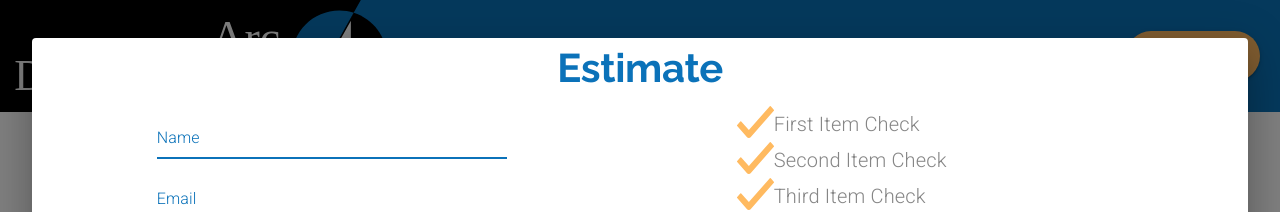
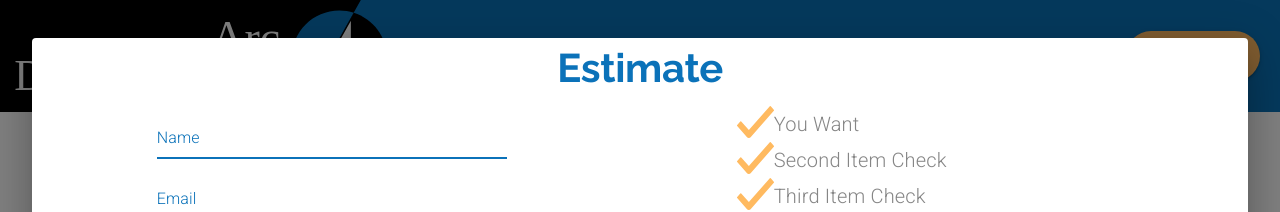
Before and after one commit to SepantaJoshani/Arc-Dev-Clone, a React (Create React App) app: page /estimate in a window 1280 px wide. Both pictures are taken after a click on the button "Get Estimate". Shown: the part 423-635 px from the top of the page. Built offline with nearby package versions, Linux system fonts and the light colour scheme.

Commit message:
displaying the dialogs first check dynamically and adding a logic for the english grammer of that :))

```diff
--- a/src/pages/Estimate.js
+++ b/src/pages/Estimate.js
@@ -175,6 +175,32 @@
     }
   };
 
+  const dialogFirstCheckStatement = `for ${
+    //if only web application is selected...
+    platforms.indexOf("Web Application") > -1 &&
+    platforms.length === 1
+      ? //then finish sentence here
+        "a Web Application."
+      : //otherwise, if web application and another platform is selected...
+      platforms.indexOf("Web Application") > -1 &&
+        platforms.length === 2
+      ? //then finish the sentence here
+        `a Web Application and an ${platforms[1]}.`
+      : //otherwise, if only one platform is selected which isn't web application...
+      platforms.length === 1
+      ? //then finish the sentence here
+        `an ${platforms[0]}`
+      : //otherwise, if other two options are selected...
+      platforms.length === 2
+      ? //then finish the sentence here
+        "an iOS Application and an Android Application."
+      : //otherwise if all three are selected...
+      platforms.length === 3
+      ? //then finish the sentence here
+        "a Web Application, an iOS Application, and an Android Application."
+      : null
+  }`
+
   const onChange = (event) => {
     let isValid;
 
@@ -232,6 +258,24 @@
       cost *= userCost;
     }
     setTotal(cost);
+  };
+
+  const getPlatforms = () => {
+    if (questions.length > 2) {
+      let newPlatforms = [];
+
+      questions
+        .filter(
+          (question) =>
+            question.title === "Which platforms do you need supported?"
+        )
+        .map((question) =>
+          question.options.filter((option) => option.selected)
+        )[0]
+        .map((option) => newPlatforms.push(option.title));
+
+      setPlatforms(newPlatforms);
+    }
   };
 
   return (
@@ -370,6 +414,7 @@
             onClick={() => {
               setIsDialogOpen(true);
               getTotal();
+              getPlatforms();
             }}
             variant="contained"
             className={classes.estimateButton}
@@ -380,8 +425,9 @@
       </Grid>
       {/*--------Dialog(Optional Area)--------*/}
       <Dialog
-        maxWidth
+        maxWidth="xl"
         open={isDialogOpen}
+        fullScreen={matchesXS}
         onClose={() => setIsDialogOpen(false)}
         style={{ zIndex: 1302 }}
       >
@@ -470,7 +516,9 @@
                       <img src={check} alt="checkmark" />
                     </Grid>
                     <Grid item>
-                      <Typography variant="body1">First Item Check</Typography>
+                      <Typography variant="body1">You Want {service}
+                      {platforms.length>0 && dialogFirstCheckStatement}
+                      </Typography>
                     </Grid>
                   </Grid>
                   <Grid item container alignItems="center">
```
